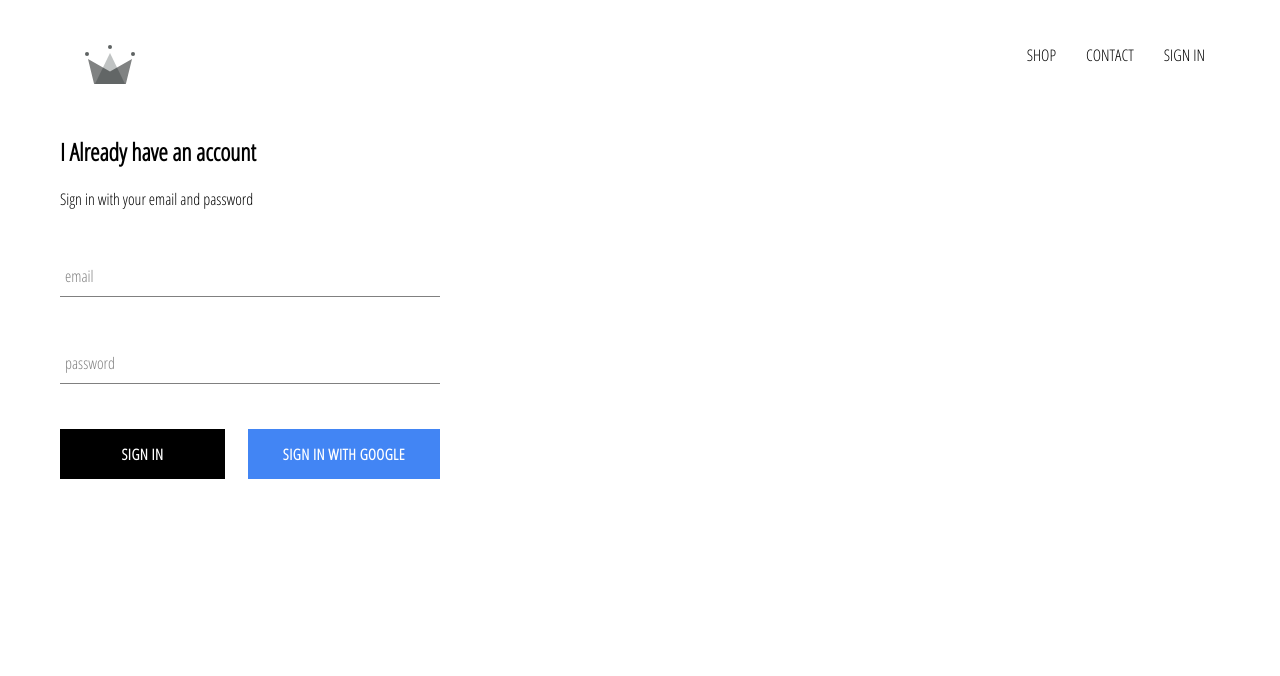
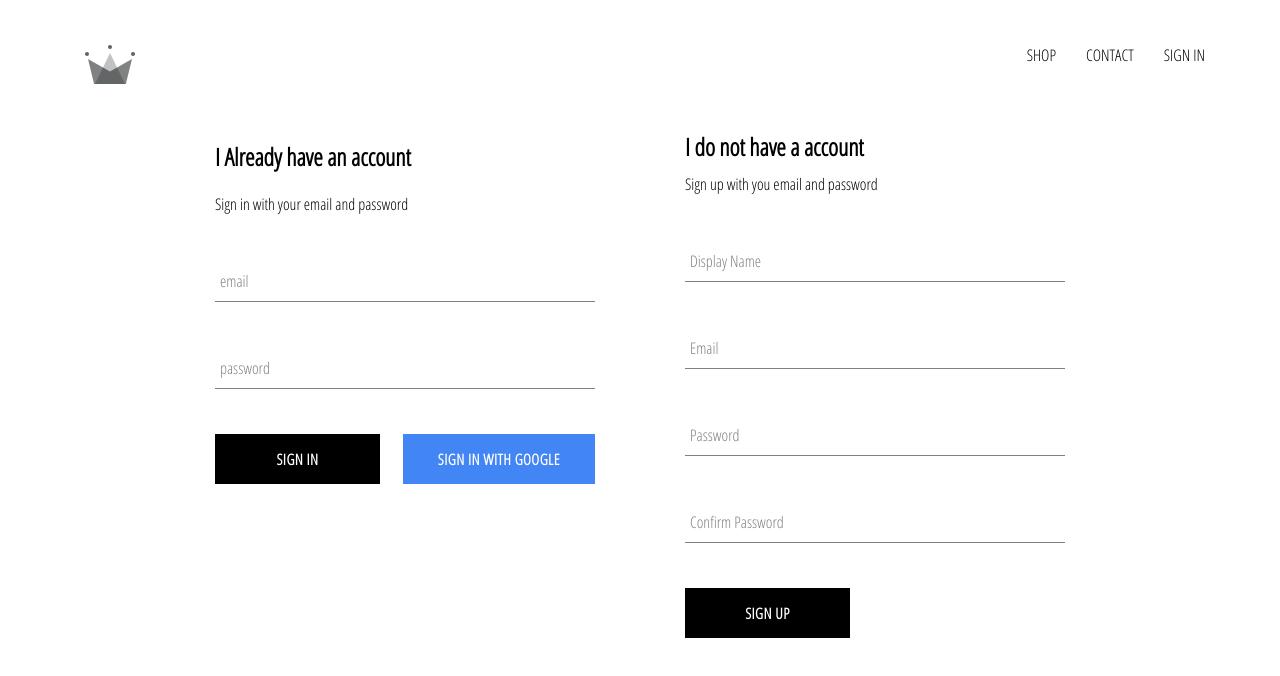
Before and after one commit to rennandg/crwn-clothing-project, a React (Create React App) app: page /signin in a window 1280 px wide. Shown: the top 676 px of the page. Built offline with nearby package versions, Linux system fonts and the light colour scheme; no server answers.

Commit message:
implemented firebase utils, inclue ability too store authenthicated user into our firestore database

```diff
--- a/src/App.js
+++ b/src/App.js
@@ -6,7 +6,7 @@ import HomePage from './pages/homepage/homepage.component'
 import ShopPage from './pages/shop/shop.component'
 import SignInAndSignUpPage from './pages/sign-in-and-sign-up/sign-in-and-sign-up.component'
 import Header from './components/header/header.component'
-import { auth } from './firebase/firebase.utils'
+import { auth, createUserProfileDocument } from './firebase/firebase.utils'
 
 
 class App extends React.Component {
@@ -21,10 +21,22 @@ class App extends React.Component {
   unsubscribeFromAuth = null
 
   componentDidMount() {
-    this.unsubscribeFromAuth = auth.onAuthStateChanged(user => {
-      this.setState({ currentUser: user });
-      console.log(user);
-    })
+    this.unsubscribeFromAuth = auth.onAuthStateChanged(async userAuth => {
+      if (userAuth) {
+        const userRef = await createUserProfileDocument(userAuth);
+
+        userRef.onSnapshot(snapShot => {
+          this.setState({
+            currentUser: {
+              id: snapShot.id,
+              ...snapShot.data()
+            }
+          })
+          console.log(this.state)
+        });
+      }
+      this.setState({ currentUser: userAuth });
+    });
   }
 
   componentWillUnmount() {
--- /dev/null
+++ b/src/components/sign-up/sign-up.component.jsx
@@ -0,0 +1,77 @@
+import React from 'react'
+
+import FormInput from '../form-input/form-input.component'
+import CustomButton from '../custom-button/custom-button.component'
+
+import { auth, createUserProfileDocument } from '../../firebase/firebase.utils'
+import './sign-up.styles.scss'
+
+class SignUp extends React.Component {
+    constructor() {
+        super()
+
+        this.state = {
+            displayName: '',
+            email: '',
+            password: '',
+            confirmPassword: ''
+        }
+    }
+
+    handleSubmit = async event => {
+        event.preventDefault();
+
+        const { displayName, email, password, confirmPassword } = this.state;
+
+        if(password !== confirmPassword ) {
+            alert("passwords don't match");
+            return;
+        }
+
+        try {
+          const { user } = await auth.createUserWithEmailAndPassword(
+              email,
+              password
+          );
+
+         await createUserProfileDocument(user, { displayName });
+
+         this.setState({
+            displayName: '',
+            email: '',
+            password: '',
+            confirmPassword: ''
+         });
+
+        } catch (error) {
+            console.error(error);
+        }
+    };
+
+    handleChange = event => {
+        const { name, value } = event.target;
+
+        this.setState({ [name]: value })
+    };
+
+    render() {
+        const { displayName, email, password, confirmPassword } = this.state;
+        return(
+            <div className='sign-up'>
+             <h2 className='title'>I do not have a account</h2>
+             <span>Sign up with you email and password</span>
+
+             <form className='sign-up-form' onSubmit={this.handleSubmit}>
+                 <FormInput type='text' name='displayName' value={displayName} onChange={this.handleChange} label='Display Name' required />
+                 <FormInput type='email' name='email' value={email} onChange={this.handleChange} label='Email' required />
+                 <FormInput type='password' name='password' value={password} onChange={this.handleChange} label='Password' required />
+                 <FormInput type='password' name='confirmPassword' value={confirmPassword} onChange={this.handleChange} label='Confirm Password' required />
+
+                 <CustomButton type='submit'>SIGN UP</CustomButton>
+             </form>
+            </div>
+        )
+    }
+}
+
+export default SignUp
--- /dev/null
+++ b/src/components/sign-up/sign-up.styles.scss
@@ -0,0 +1,9 @@
+.sign-up {
+  display: flex;
+  flex-direction: column;
+  width: 380px;
+
+  .title {
+    margin: 10px 0;
+  }
+}
--- a/src/firebase/firebase.utils.js
+++ b/src/firebase/firebase.utils.js
@@ -12,6 +12,33 @@ const config = {
     measurementId: "G-5QWKLEHLH5"
   };
 
+  export const createUserProfileDocument = async (userAuth, additionalData) => {
+    if(!userAuth) return;
+
+    const userRef = firestore.doc(`users/${userAuth.uid}`);
+
+    const snapShot = await userRef.get();
+
+    if(!snapShot.exists) {
+      const { displayName, email } = userAuth;
+      const createdAt = new Date();
+
+      try {
+        await userRef.set({
+          displayName,
+          email,
+          createdAt,
+          ...additionalData
+        })
+      } catch (error) {
+        console.log('error creating user', error.message);
+      }
+    }
+
+    return userRef
+  };
+
+
   firebase.initializeApp(config);
 
   export const auth = firebase.auth();
--- a/src/pages/sign-in-and-sign-up/sign-in-and-sign-up.component.jsx
+++ b/src/pages/sign-in-and-sign-up/sign-in-and-sign-up.component.jsx
@@ -1,12 +1,14 @@
 import React from 'react'
 
 import SignIn from '../../components/sign-in/sign-in.component'
+import SignUp from '../../components/sign-up/sign-up.component'
 
 import './sign-in-and-sign-up.styles.scss'
 
 const SignInAndSignUpPage = () => (
     <div className='sign-in-and-sign-up'>
     <SignIn />
+    <SignUp />
     </div>
 );
 
--- a/src/pages/sign-in-and-sign-up/sign-in-and-sign-up.styles.scss
+++ b/src/pages/sign-in-and-sign-up/sign-in-and-sign-up.styles.scss
@@ -0,0 +1,6 @@
+.sign-in-and-sign-up {
+  width: 850px;
+  display: flex;
+  justify-content: space-between;
+  margin: 30px auto;
+}
```
Also changed, not shown: src/firebase/test.js (added, +8 -0 lines), 1 other file (tests, documents, lock files or other folders).
